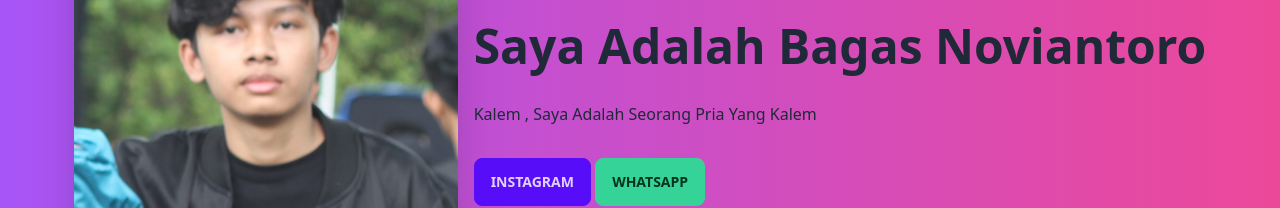
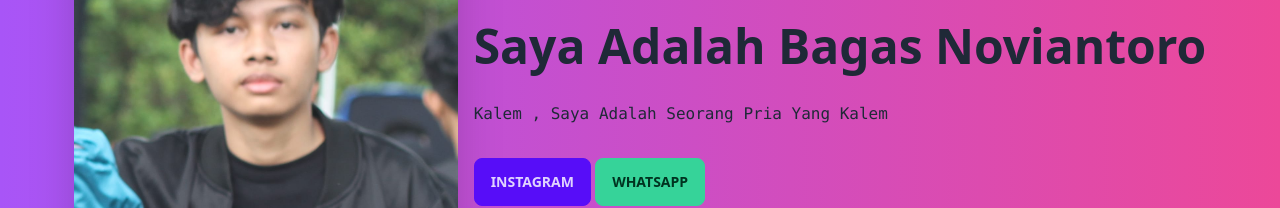
Before and after one commit to BagasWSB/Profile, a plain HTML site: page index.html in a window 1280 px wide. Shown: the part 286-494 px from the top of the page. Drawn offline with nearby package versions, Linux system fonts and the light colour scheme.

Commit message:
index.html

```diff
--- a/index.html
+++ b/index.html
@@ -15,7 +15,7 @@
     <img src="bagas.jpeg" class="max-w-sm rounded-lg shadow-2xl" />
     <div>
       <h2 class="text-5xl font-bold">Saya Adalah Bagas Noviantoro</h2>
-      <p class="py-8 font-mono-bold">Kalem , Saya Adalah Seorang Pria Yang Kalem</p>
+      <p class="py-8 font-mono">Kalem , Saya Adalah Seorang Pria Yang Kalem</p>
        <a href="https://instagram.com/bgvianto?igshid=OGQ5ZDc2ODk2ZA=="><button class="btn btn-primary">Instagram</button></a>
          <a href="https://wa.me/6283839383022"><button class="btn btn-success">WhatsApp</button></a>
     </div>
```
